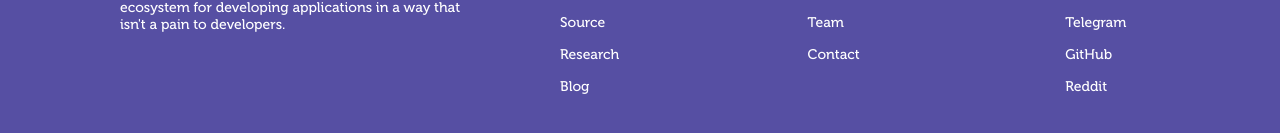
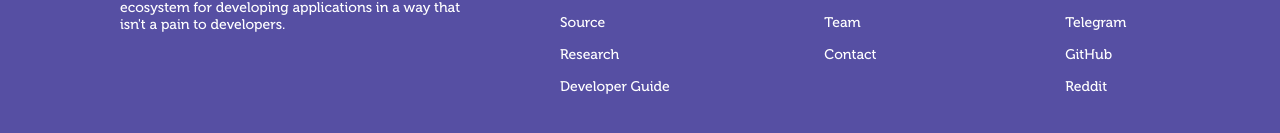
Before and after one commit to ElixiumNetwork/website, a React (Create React App) app: page / in a window 1280 px wide. Shown: the part 2352-2485 px from the top of the page. Built offline with nearby package versions, Linux system fonts and the light colour scheme; no server answers.

Commit message:
add link to developer guide

```diff
--- a/src/components/Footer.js
+++ b/src/components/Footer.js
@@ -18,7 +18,7 @@ export default props => (
           <a href='/whitepaper'>Whitepaper</a>
           <a href='https://www.github.com/ElixiumNetwork/elixium_core'>Source</a>
           <a href='https://research.elixium.app'>Research</a>
-          <a href='https://blog.elixium.app'>Blog</a>
+          <a href='https://developers.elixiumnetwork.org'>Developer Guide</a>
         </div>
         <div className="Footer-section">
           <h3>Foundation</h3>
```
